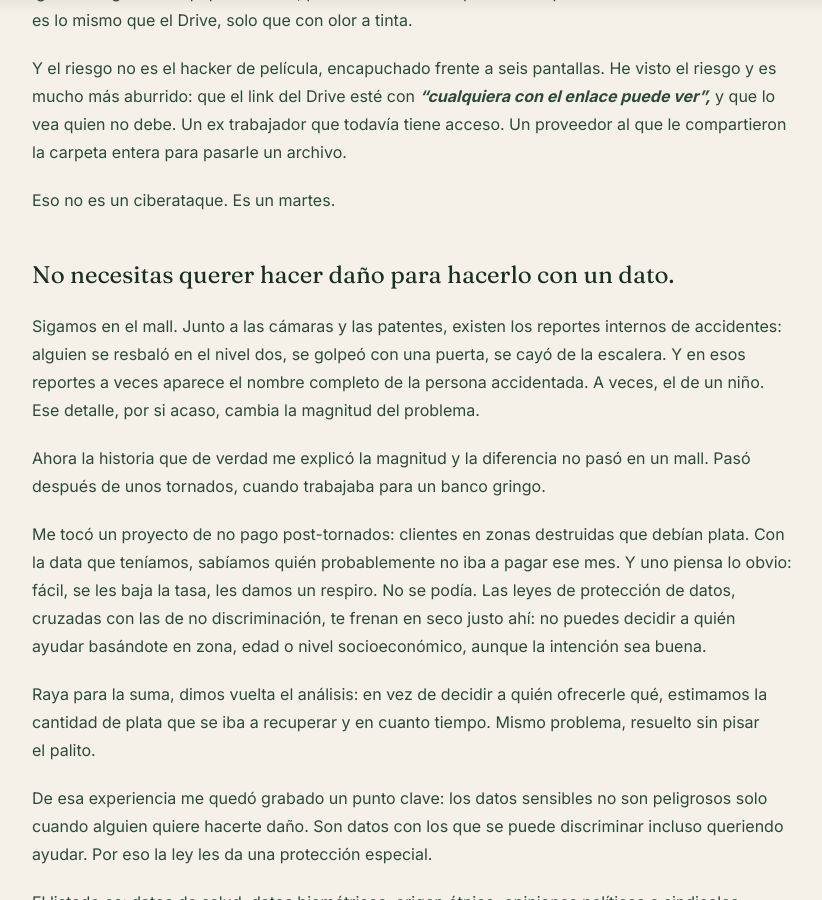
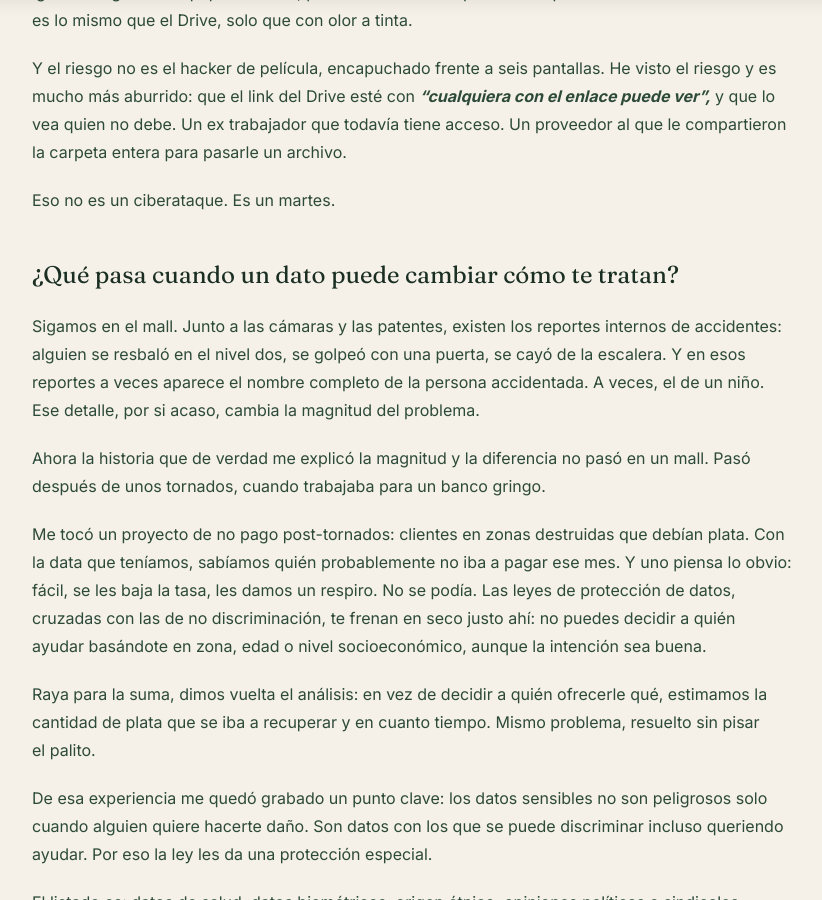
Before and after one commit to Maquitaa/web-page, a Jekyll site: the page built from _posts/2026-08-17-nadie-te-preguntó-nada-y-aun-así-saben-quién-eres.md, in a window 1280 px wide and 900 px high, scrolled down 3183 px. Shown: the whole window, without its empty margins (228-1050 px from the left). Built offline with Jekyll 4.4.1, drawn with Linux system fonts in a browser that asks for light colours.

Commit message:
Update Publicaciones “2026-08-17-nadie-te-preguntó-nada-y-aun-así-saben-quién-eres”

```diff
--- a/_posts/2026-08-17-nadie-te-preguntó-nada-y-aun-así-saben-quién-eres.md
+++ b/_posts/2026-08-17-nadie-te-preguntó-nada-y-aun-así-saben-quién-eres.md
@@ -71,7 +71,7 @@ Eso no es un ciberataque. Es un martes.
 
 
 
-## No necesitas querer hacer daño para hacerlo con un dato.
+## ¿Qué pasa cuando un dato puede cambiar cómo te tratan?
 
 Sigamos en el mall. Junto a las cámaras y las patentes, existen los reportes internos de accidentes: alguien se resbaló en el nivel dos, se golpeó con una puerta, se cayó de la escalera. Y en esos reportes a veces aparece el nombre completo de la persona accidentada. A veces, el de un niño. Ese detalle, por si acaso, cambia la magnitud del problema.
 
```
